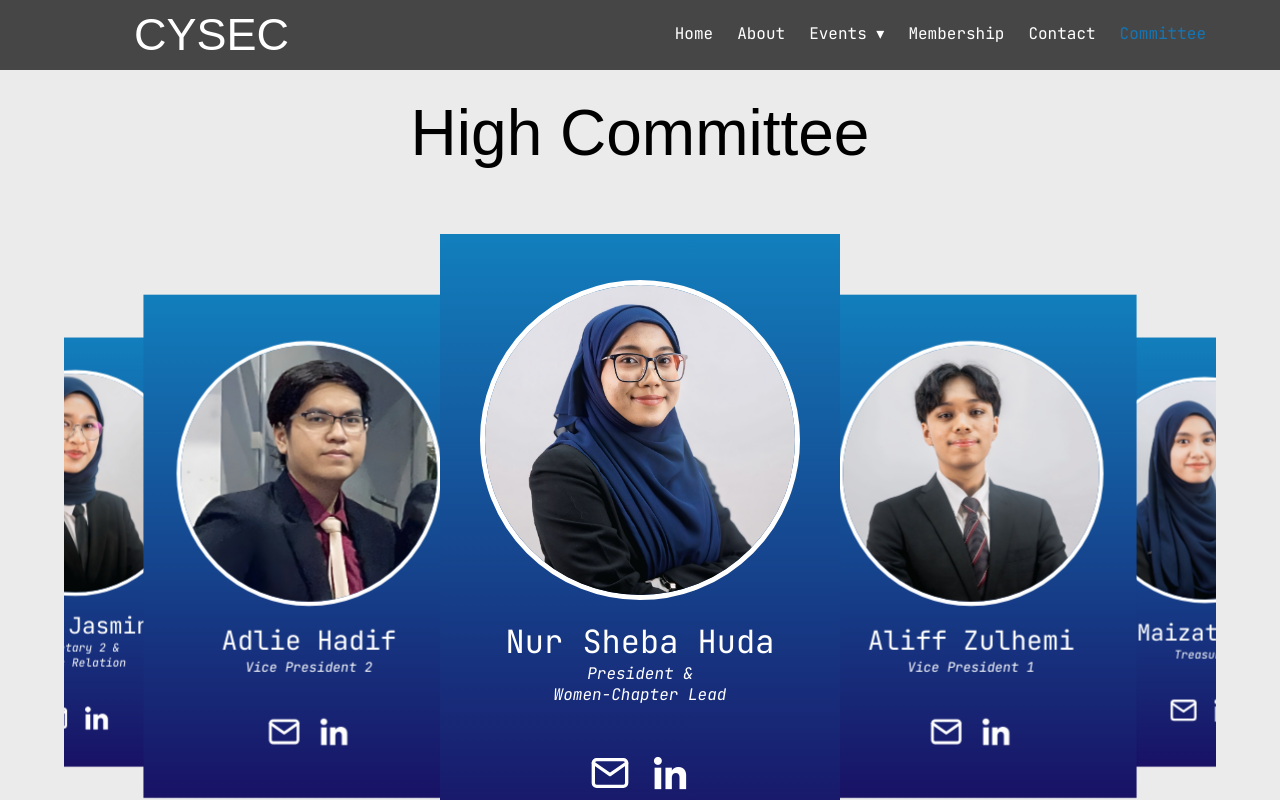
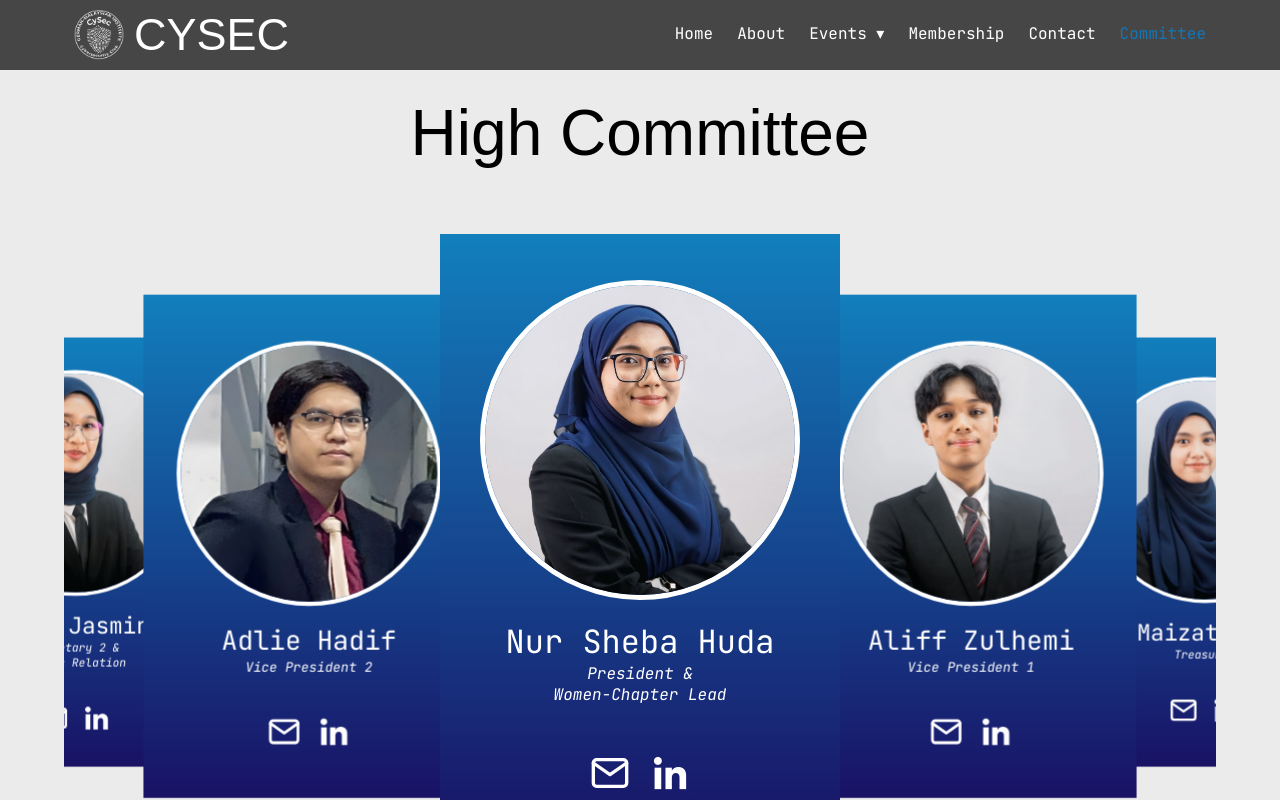
Before and after one commit to cysec-club-gmi/CySec, a website: page committee.html in a window 1280 px wide. Shown: the top 800 px of the page. Drawn offline with nearby package versions, Linux system fonts and the light colour scheme; a web font is replaced by a local one.

Commit message:
Update committee.html

```diff
--- a/committee.html
+++ b/committee.html
@@ -1,7 +1,7 @@
 <!DOCTYPE html>
 <html lang="en">
 <head>
-  <link rel="icon" href="./resources/1.png" type="image/png" />
+  <link rel="icon" href="./resources/logo-cysec/main.webp" type="image/webp" />
     <meta charset="UTF-8">
     <meta name="viewport" content="width=device-width, initial-scale=1.0">
     <link rel="preconnect" href="https://fonts.googleapis.com" />
@@ -26,7 +26,7 @@
     <header>
         <a href="index.html">
           <div class="logo">
-            <img src="resources/1.png" alt="" />
+            <img src="resources/logo-cysec/main.webp" alt="" />
             <h1>CYSEC</h1>
           </div>
         </a>
```
